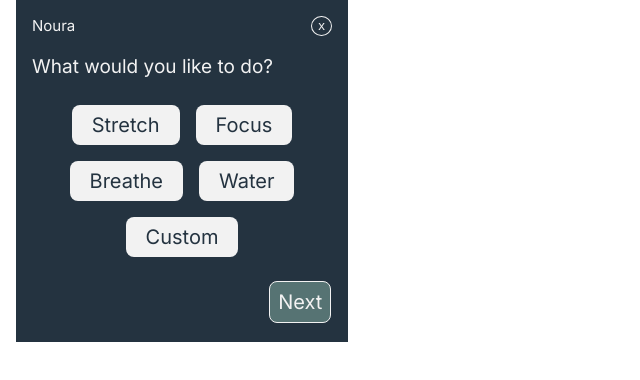
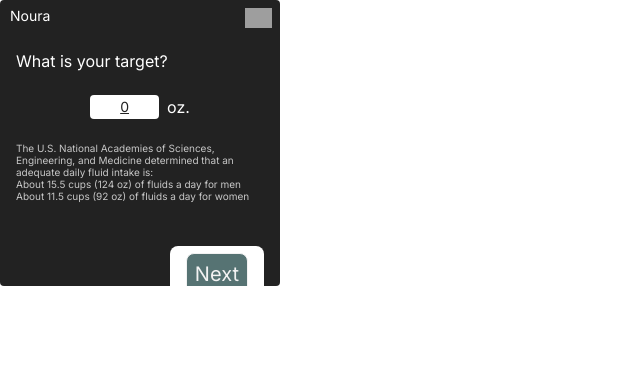
Before and after one commit to Yash-Var/noura-project, a React (Create React App) app: page /water in a window 1280 px wide. Shown: the top 380 px of the page, without its empty margins (0-640 px from the left). Built offline with nearby package versions, Linux system fonts and the light colour scheme; grey boxes are pictures that could not be loaded.

Commit message:
add section water

```diff
--- a/package.json
+++ b/package.json
@@ -8,6 +8,7 @@
     "@testing-library/user-event": "^13.5.0",
     "react": "^18.2.0",
     "react-dom": "^18.2.0",
+    "react-router-dom": "^6.14.1",
     "react-scripts": "5.0.1",
     "web-vitals": "^2.1.4"
   },
--- a/src/Home.js
+++ b/src/Home.js
@@ -1,45 +1,55 @@
 import React, { useState } from "react";
 import "./Home.css";
 import Focus from "./Focus";
-
+import { Route, BrowserRouter as Router, Routes } from "react-router-dom";
 const Home = () => {
   const [startClicked, setStartClicked] = useState(false);
   const handleStartClick = () => {
     setStartClicked(true);
-	}
+  };
 
   return (
-		<div className='container'>
-			<nav className='nav'>
-				<div className='title'>Noura</div>
-				<button className='close'>x</button>
+    <div className="container">
+      <nav className="nav">
+        <div className="title">Noura</div>
+        <button className="close">x</button>
       </nav>
-			<div className='button-select'>
-				<p className='prompt'>What would you like to do?</p>
-				<div className='btn-container'>
-					<div className='btn-item'>
-						<button type='button' id='b1' className='button'>Stretch</button>
+      <div className="button-select">
+        <p className="prompt">What would you like to do?</p>
+        <div className="btn-container">
+          <div className="btn-item">
+            <button type="button" id="b1" className="button">
+              Stretch
+            </button>
           </div>
           {!startClicked ? (
-						<div className='btn-item' onClick={handleStartClick}>
-							<button type='button' id='b2' className='button'>Focus</button>
+            <div className="btn-item" onClick={handleStartClick}>
+              <button type="button" id="b2" className="button">
+                Focus
+              </button>
             </div>
           ) : (
             <Focus />
           )}
-					<div className='btn-item'>
-						<button type='button' id='b3' className='button'>Breathe</button>
+          <div className="btn-item">
+            <button type="button" id="b3" className="button">
+              Breathe
+            </button>
           </div>
-					<div className='btn-item'>
-						<button type='button' id='b4' className='button'>Water</button>
+          <div className="btn-item">
+            <button type="button" id="b4" className="button">
+              <a href="/water">Water</a>
+            </button>
           </div>
-					<div className='btn-item'>
-						<button type='button' id='b5' className='button'>Custom</button>
+          <div className="btn-item">
+            <button type="button" id="b5" className="button">
+              Custom
+            </button>
           </div>
         </div>
       </div>
-			<div className='bottom-button'>
-				<button className='next'>Next</button>
+      <div className="bottom-button">
+        <button className="next">Next</button>
       </div>
     </div>
   );
--- /dev/null
+++ b/src/Routerr.js
@@ -0,0 +1,19 @@
+import React from "react";
+import Home from "./Home";
+import Water from "./Water";
+
+import { BrowserRouter, Route, Routes } from "react-router-dom";
+const Routerr = () => {
+  return (
+    <div>
+      <BrowserRouter>
+        <Routes>
+          <Route path="/" element={<Home />} />
+          <Route path="/water" element={<Water />} />
+        </Routes>
+      </BrowserRouter>
+    </div>
+  );
+};
+
+export default Routerr;
--- /dev/null
+++ b/src/Water.js
@@ -0,0 +1,29 @@
+import "./App.css";
+import React from "react";
+import { Route, BrowserRouter as Router, Routes } from "react-router-dom";
+import Water1 from "./Water1";
+
+function Water() {
+  return (
+    <Water1
+      noura="Noura"
+      cancel="https://anima-uploads.s3.amazonaws.com/projects/64a6aade9654ba018ab6591b/releases/64a6abb07c04d59cacb2ee02/img/cancel@2x.png"
+      whatIsYourTarget="What is your target?"
+      number="0"
+      oz="oz."
+      theUSNationalAc={
+        <React.Fragment>
+          The U.S. National Academies of Sciences, Engineering, and Medicine
+          determined that an adequate daily fluid intake is:
+          <br />
+          About 15.5 cups (124 oz) of fluids a day for men
+          <br />
+          About 11.5 cups (92 oz) of fluids a day for women
+        </React.Fragment>
+      }
+      next="Next"
+    />
+  );
+}
+
+export default Water;
--- /dev/null
+++ b/src/Water1.css
@@ -0,0 +1,123 @@
+.water1 {
+    align-items: flex-end;
+    background-color: var(--log-cabin);
+    border: 1px none;
+    border-radius: 4px;
+    display: flex;
+    flex-direction: column;
+    height: 286px;
+    overflow: hidden;
+    padding: 8px;
+    width: 280px;
+  }
+
+  .frame-29 {
+    align-items: flex-start;
+    display: flex;
+    gap: 195px;
+    position: relative;
+    width: fit-content;
+  }
+
+  .noura {
+    color: var(--white);
+    font-family: var(--font-family-inter);
+    font-size: var(--font-size-l);
+    font-weight: 400;
+    letter-spacing: 0;
+    line-height: normal;
+    margin-top: -1.00px;
+    position: relative;
+    width: fit-content;
+  }
+
+  .cancel {
+    height: 20px;
+    min-width: 20px;
+    position: relative;
+  }
+
+  .what-is-your-target {
+    align-self: flex-start;
+    letter-spacing: 0;
+    line-height: normal;
+    margin-left: 8px;
+    margin-top: 23px;
+    min-height: 19px;
+    white-space: nowrap;
+  }
+
+  .frame-30 {
+    align-items: center;
+    align-self: center;
+    display: flex;
+    gap: 8px;
+    justify-content: center;
+    margin-top: 25px;
+    position: relative;
+    width: fit-content;
+  }
+
+  .frame-11 {
+    align-items: center;
+    background-color: var(--white);
+    border-radius: 4px;
+    display: flex;
+    gap: 8px;
+    justify-content: center;
+    padding: 4px 16px;
+    position: relative;
+    width: 69px;
+  }
+
+  .number {
+    letter-spacing: 0;
+    line-height: normal;
+    margin-top: -1.00px;
+    position: relative;
+    text-decoration: underline;
+    width: fit-content;
+  }
+
+  .oz {
+    letter-spacing: 0;
+    line-height: normal;
+    position: relative;
+    white-space: nowrap;
+    width: fit-content;
+  }
+
+  .the-us-national-ac {
+    color: #ffffffbf;
+    font-family: var(--font-family-inter);
+    font-size: var(--font-size-m);
+    font-weight: 400;
+    letter-spacing: 0;
+    line-height: normal;
+    margin-right: 8px;
+    margin-top: 23px;
+    min-height: 72px;
+    width: 248px;
+  }
+
+  .frame-27 {
+    align-items: center;
+    background-color: var(--white);
+    border-radius: 8px;
+    display: flex;
+    gap: 8px;
+    justify-content: center;
+    margin-right: 8px;
+    margin-top: 22px;
+    padding: 8px 16px;
+    position: relative;
+    width: fit-content;
+  }
+
+  .next {
+    letter-spacing: 0;
+    line-height: normal;
+    margin-top: -1.00px;
+    position: relative;
+    width: fit-content;
+  }
--- /dev/null
+++ b/src/Water1.js
@@ -0,0 +1,33 @@
+import React from "react";
+import "./Water1.css";
+
+function Water1(props) {
+  const { noura, cancel, whatIsYourTarget, number, oz, theUSNationalAc, next } =
+    props;
+
+  return (
+    <div className="">
+      <div className="water1 screen">
+        <div className="frame-29">
+          <div className="noura">{noura}</div>
+          <img className="cancel" src={cancel} alt="cancel" />
+        </div>
+        <div className="what-is-your-target inter-normal-white-16px">
+          {whatIsYourTarget}
+        </div>
+        <div className="frame-30">
+          <div className="frame-11">
+            <div className="number inter-normal-log-cabin-14px">{number}</div>
+          </div>
+          <div className="oz inter-normal-white-16px">{oz}</div>
+        </div>
+        <p className="the-us-national-ac">{theUSNationalAc}</p>
+        <div className="frame-27">
+          <div className="next inter-normal-log-cabin-14px">{next}</div>
+        </div>
+      </div>
+    </div>
+  );
+}
+
+export default Water1;
--- a/src/index.css
+++ b/src/index.css
@@ -12,3 +12,61 @@
   font-family: source-code-pro, Menlo, Monaco, Consolas, 'Courier New',
     monospace;
 }
+
+
+@import url("https://cdnjs.cloudflare.com/ajax/libs/meyer-reset/2.0/reset.min.css");
+@import url("https://fonts.googleapis.com/css?family=Inter:400");
+/* The following line is used to measure usage of this code. You can remove it if you want. */
+@import url("https://px.animaapp.com/64a6aadad20a70b0c7966fc5.64a6aadc381a8751b89eedd8.64a6aade9654ba018ab6591b.rcp.png");
+
+
+
+.screen a {
+  display: contents;
+  text-decoration: none;
+}
+
+:root {
+  --black: #000000;
+  --log-cabin: #222222;
+  --white: #ffffff;
+
+  --font-size-l: 14px;
+  --font-size-m: 10px;
+  --font-size-xl: 16px;
+
+  --font-family-inter: "Inter", Helvetica;
+}
+.inter-normal-white-16px {
+  color: var(--white);
+  font-family: var(--font-family-inter);
+  font-size: var(--font-size-xl);
+  font-style: normal;
+  font-weight: 400;
+}
+
+.inter-normal-log-cabin-14px {
+  color: var(--log-cabin);
+  font-family: var(--font-family-inter);
+  font-size: var(--font-size-l);
+  font-style: normal;
+  font-weight: 400;
+}
+
+
+.container-center-horizontal {
+  display: flex;
+  flex-direction: row;
+  justify-content: center;
+  pointer-events: none;
+  width: 100%;
+}
+
+.container-center-horizontal > * {
+  flex-shrink: 0;
+  pointer-events: auto;
+}
+
+* {
+  box-sizing: border-box;
+}
--- a/src/index.js
+++ b/src/index.js
@@ -1,15 +1,17 @@
-import React from 'react';
-import ReactDOM from 'react-dom/client';
-import './index.css';
-import App from './App';
-import Focus from './Focus';
-import Home from './Home';
-import reportWebVitals from './reportWebVitals';
+import React from "react";
+import ReactDOM from "react-dom/client";
+import "./index.css";
+import App from "./App";
+import Focus from "./Focus";
+import Home from "./Home";
+import reportWebVitals from "./reportWebVitals";
+import Water from "./Water";
+import Routerr from "./Routerr";
 
-const root = ReactDOM.createRoot(document.getElementById('root'));
+const root = ReactDOM.createRoot(document.getElementById("root"));
 root.render(
   <React.StrictMode>
-    <Home />
+    <Routerr />
   </React.StrictMode>
 );
 
```
Also changed, not shown: 1 other file (tests, documents, lock files or other folders). Lines whose indentation alone changed are shown as unchanged.
